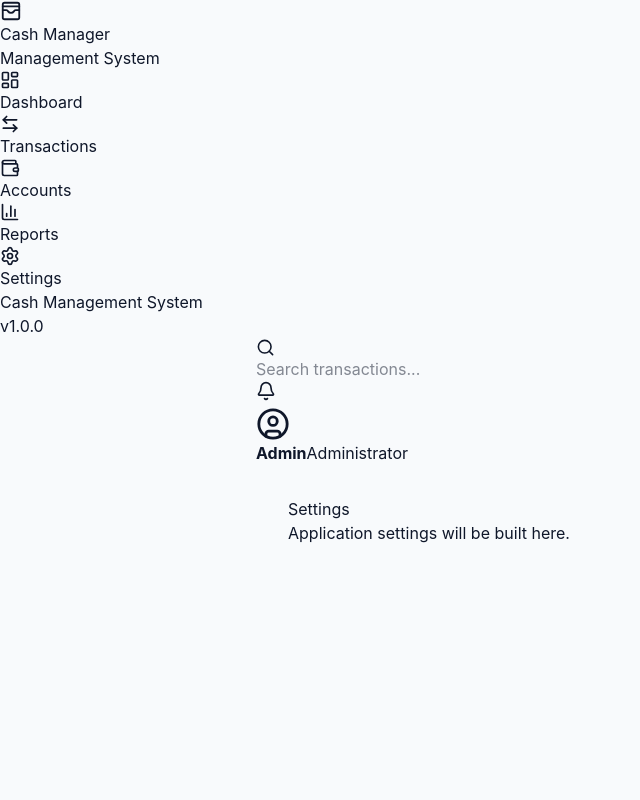
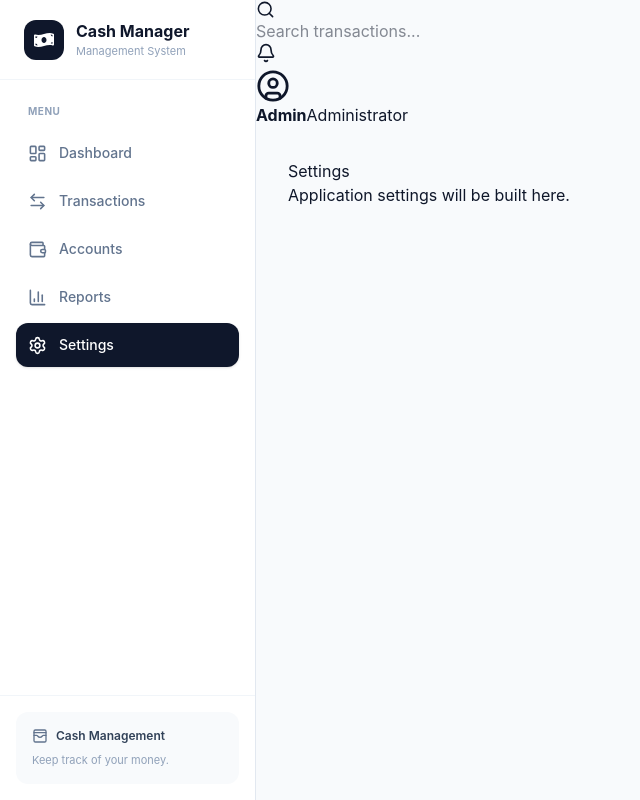
Before and after one commit to Riyadulislamratul/Cash_Management_System_with_Js, a React (Vite) app: page /settings in a window 1280 px wide. Shown: the whole page, without its empty margins (0-640 px from the left). Built offline with nearby package versions, Linux system fonts and the light colour scheme.

Commit message:
Sidebar updated

```diff
--- a/src/components/layout/Sidebar.jsx
+++ b/src/components/layout/Sidebar.jsx
@@ -7,6 +7,7 @@
   Settings,
   WalletCards,
 } from "lucide-react";
+import { FaMoneyBillWave } from "react-icons/fa";
 
 const navigation = [
   {
@@ -38,19 +39,32 @@
 
 export default function Sidebar() {
   return (
-    <aside className="sidebar">
-      <div className="sidebar-logo">
-        <div className="logo-icon">
-          <WalletCards size={22} />
+    <aside className="fixed inset-y-0 left-0 z-40 hidden w-64 flex-col border-r border-slate-200 bg-white lg:flex">
+      {/* Logo */}
+
+      <div className="flex h-20 items-center gap-3 border-b border-slate-100 px-6">
+        <div className="flex h-10 w-10 items-center justify-center rounded-xl bg-slate-900 text-white">
+          <FaMoneyBillWave size={20} />
         </div>
 
         <div>
-          <h1>Cash Manager</h1>
-          <span>Management System</span>
+          <h1 className="text-base font-bold text-slate-900">
+            Cash Manager
+          </h1>
+
+          <p className="text-[11px] text-slate-400">
+            Management System
+          </p>
         </div>
       </div>
 
-      <nav className="sidebar-nav">
+      {/* Navigation */}
+
+      <nav className="flex-1 space-y-1 px-4 py-6">
+        <p className="mb-3 px-3 text-[10px] font-bold uppercase tracking-wider text-slate-400">
+          Menu
+        </p>
+
         {navigation.map((item) => {
           const Icon = item.icon;
 
@@ -60,19 +74,40 @@
               to={item.path}
               end={item.path === "/"}
               className={({ isActive }) =>
-                `nav-item ${isActive ? "active" : ""}`
+                [
+                  "flex items-center gap-3 rounded-xl px-3 py-3 text-sm font-medium transition-all",
+                  isActive
+                    ? "bg-slate-900 text-white shadow-sm"
+                    : "text-slate-500 hover:bg-slate-100 hover:text-slate-900",
+                ].join(" ")
               }
             >
-              <Icon size={20} />
+              <Icon size={19} />
               <span>{item.name}</span>
             </NavLink>
           );
         })}
       </nav>
 
-      <div className="sidebar-footer">
-        <p>Cash Management System</p>
-        <span>v1.0.0</span>
+      {/* Bottom */}
+
+      <div className="border-t border-slate-100 p-4">
+        <div className="rounded-xl bg-slate-50 p-4">
+          <div className="mb-2 flex items-center gap-2">
+            <WalletCards
+              size={16}
+              className="text-slate-500"
+            />
+
+            <span className="text-xs font-semibold text-slate-700">
+              Cash Management
+            </span>
+          </div>
+
+          <p className="text-[11px] text-slate-400">
+            Keep track of your money.
+          </p>
+        </div>
       </div>
     </aside>
   );
```
